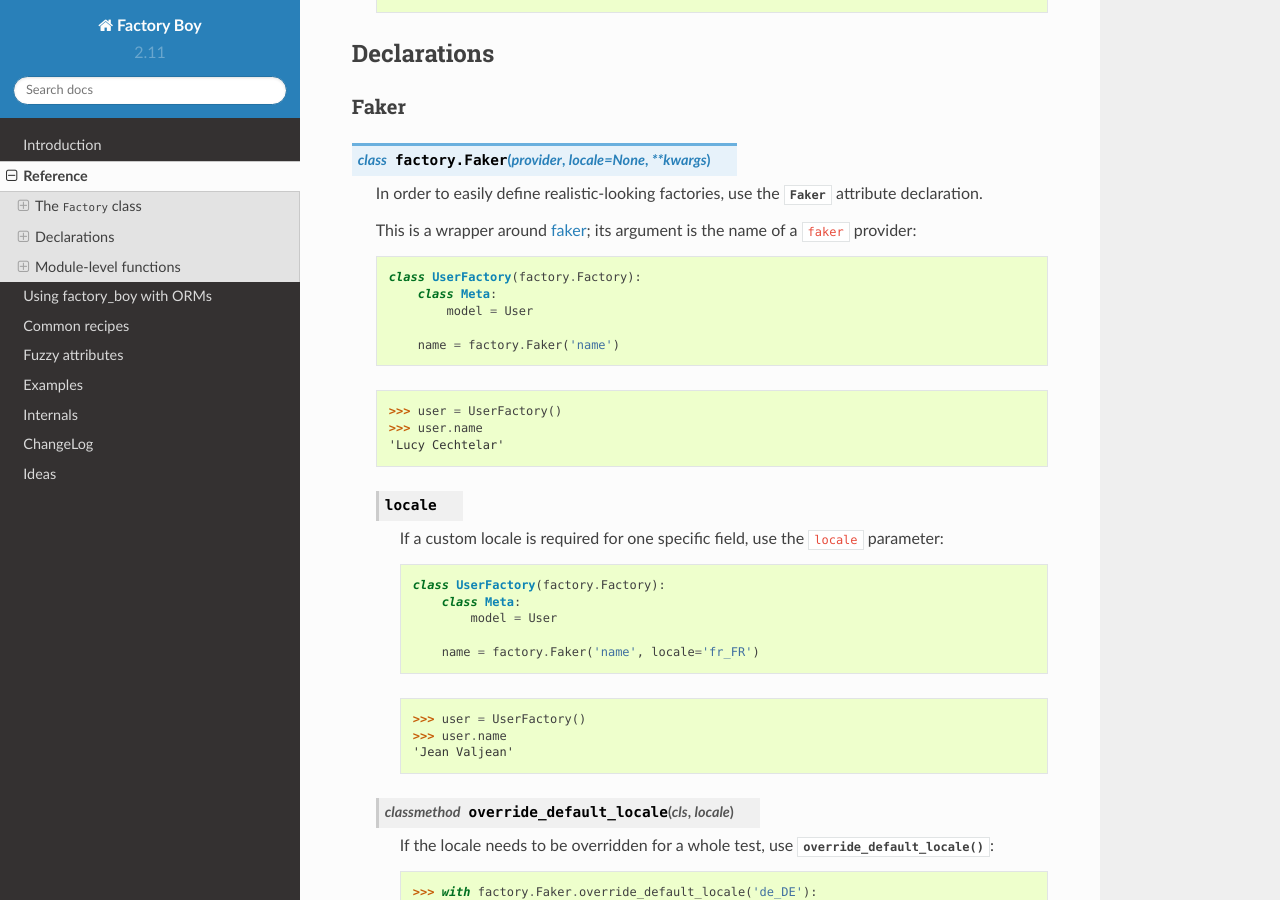
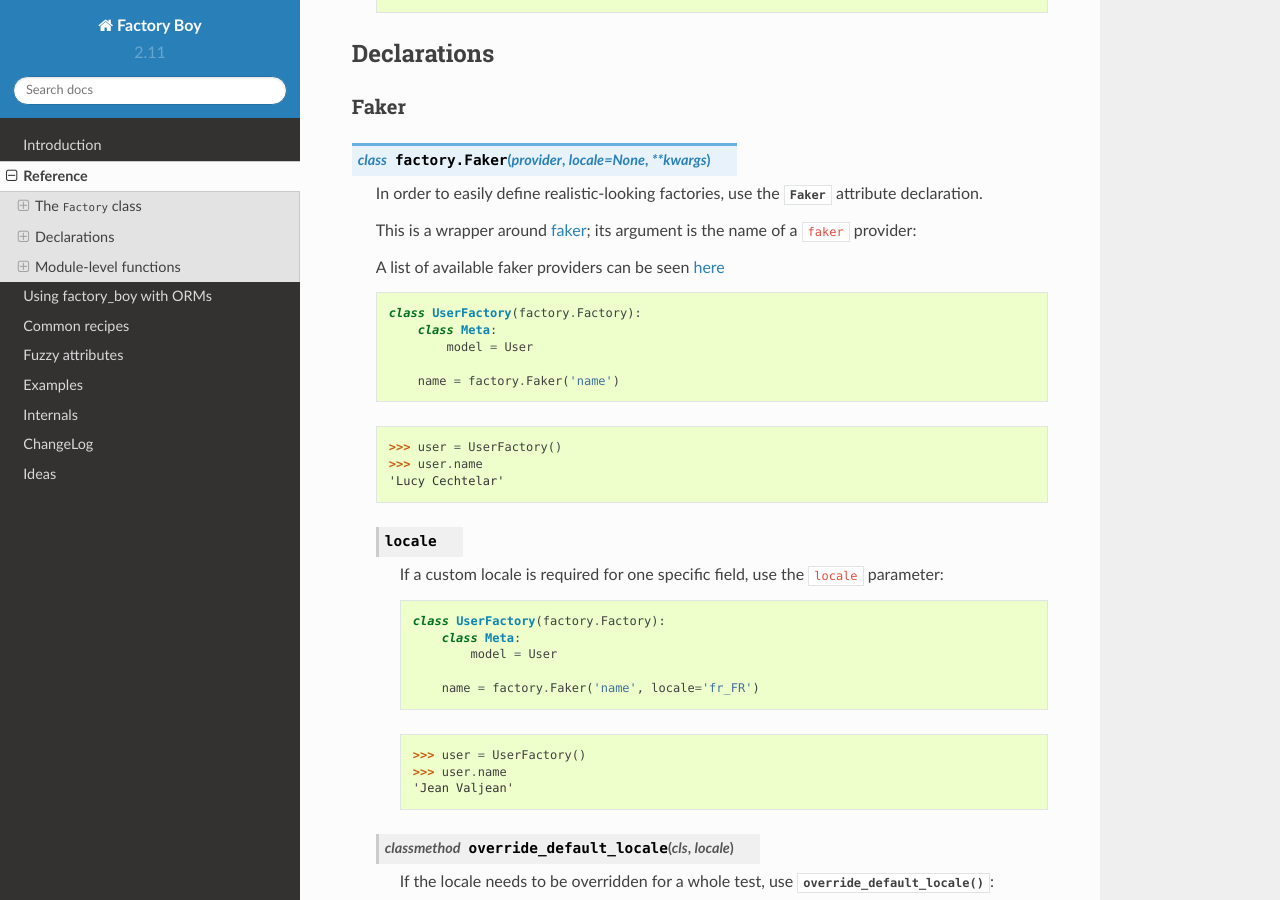
Before and after one commit to FactoryBoy/factory_boy, a Sphinx documentation site: the page built from docs/reference.rst, in a window 1280 px wide and 900 px high, scrolled down 11021 px. Built offline with Sphinx 7.4.7 and the Read the Docs theme 2.0.0, drawn with Linux system fonts in a browser that asks for light colours.

Commit message:
Link to available faker providers in docs

```diff
--- a/docs/reference.rst
+++ b/docs/reference.rst
@@ -678,6 +678,8 @@
     This is a wrapper around `faker <https://pypi.org/project/Faker/>`_;
     its argument is the name of a ``faker`` provider:
 
+    A list of available faker providers can be seen `here <https://faker.readthedocs.io/en/latest/providers.html>`_
+
     .. code-block:: python
 
         class UserFactory(factory.Factory):
```
